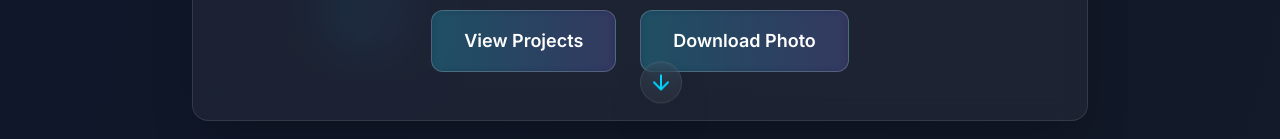
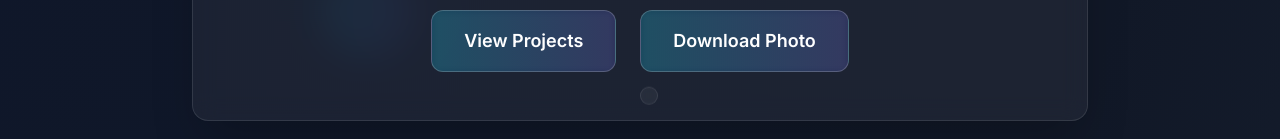
Before and after one commit to SaiChythanyaGB/SaiChythanyaGB-portfolio, a React (Vite) app: page / in a window 1280 px wide. Shown: the part 661-800 px from the top of the page. Built offline with nearby package versions, Linux system fonts and the light colour scheme.

Commit message:
Visual edit in Lovable
Edited UI in Lovable

```diff
--- a/src/components/HeroSection.tsx
+++ b/src/components/HeroSection.tsx
@@ -1,7 +1,5 @@
-
 import { useState, useEffect } from 'react';
 import { ArrowDown, Hand } from 'lucide-react';
-
 const HeroSection = () => {
   const [displayText, setDisplayText] = useState('');
   const [currentIndex, setCurrentIndex] = useState(0);
@@ -89,11 +87,10 @@ const HeroSection = () => {
 
         <div className="absolute bottom-8 left-1/2 transform -translate-x-1/2 animate-bounce">
           <button onClick={() => scrollToSection('about')} className="p-2 rounded-full glass-panel hover:scale-110 transition-transform duration-300">
-            <ArrowDown className="w-6 h-6 text-neon-blue" />
+
           </button>
         </div>
       </div>
     </section>;
 };
-
 export default HeroSection;
```
